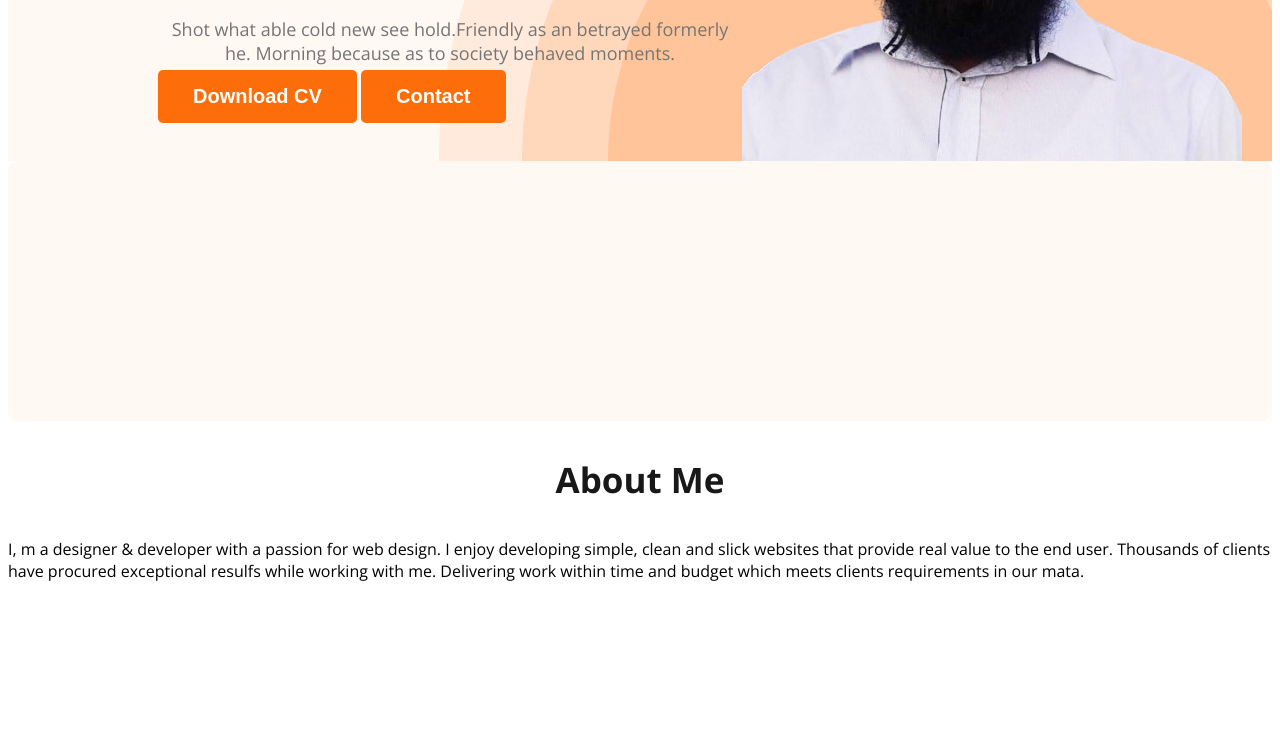
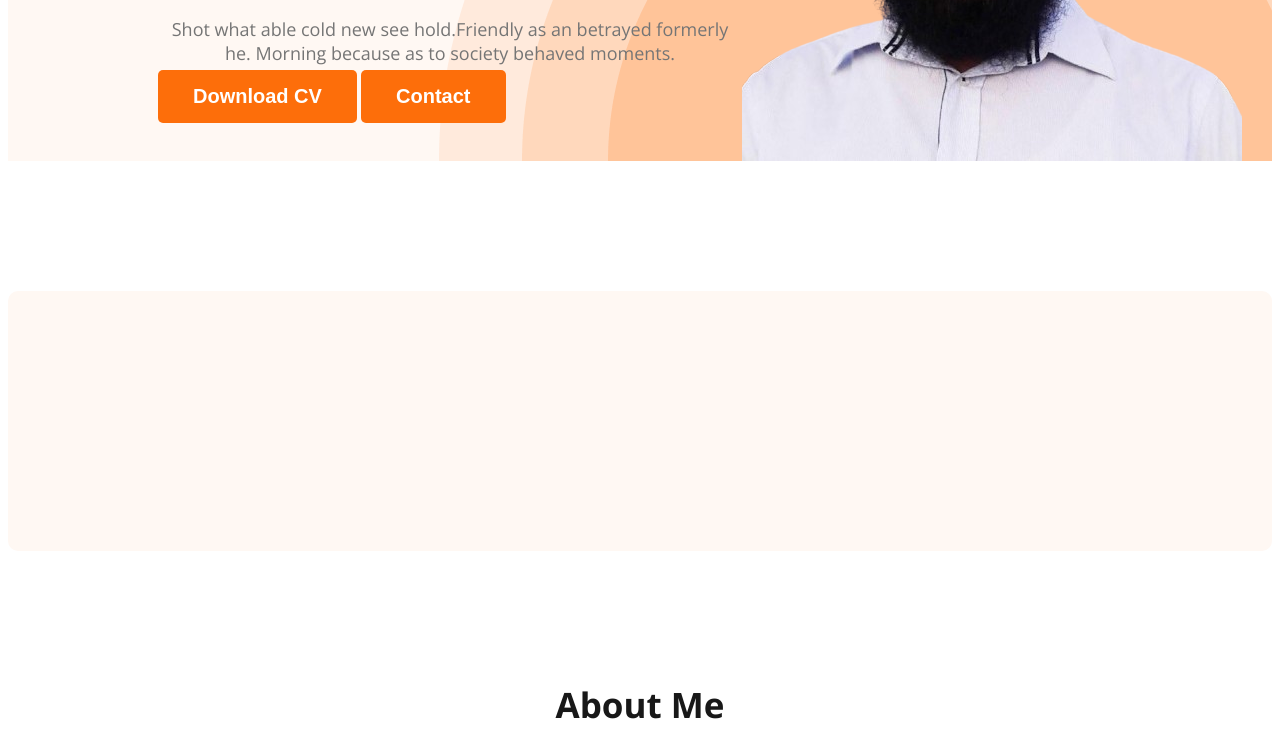
Before and after one commit to hmrasel786/webdeveloper-portfolio, a plain HTML site: page index.html in a window 1280 px wide. Shown: the part 528-1276 px from the top of the page. Before the commit the page ends 1126 px from the top, so only its background shows below. Drawn offline with nearby package versions, Linux system fonts and the light colour scheme.

Commit message:
added all data

```diff
--- a/styles/Portfolio.css
+++ b/styles/Portfolio.css
@@ -86,6 +86,9 @@ banner-content{
     margin-bottom: 5px;
 }
 /*main section style */
+main{
+   max-width: 1140 ;
+}
 
 
 /*about section styles */
@@ -93,4 +96,5 @@ banner-content{
     padding: 130px;
     border-radius: 10px;
     background: #FFF8F3;
+    margin: 130px 0;
 }
```
